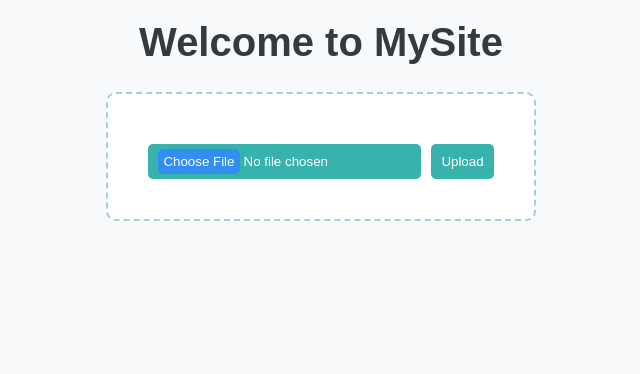
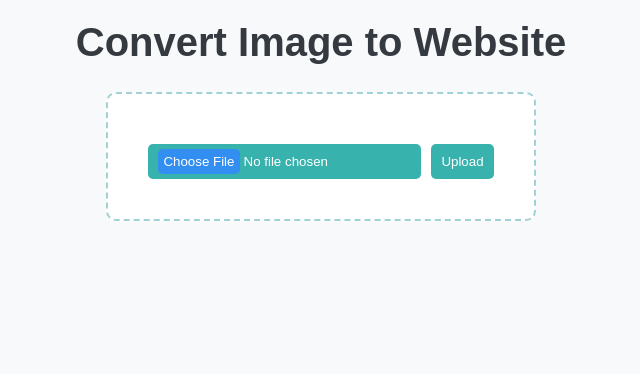
Before and after one commit to keith666666/img2web, a Flask app: page / in a window 1280 px wide. Shown: the part 46-420 px from the top of the page, without its empty margins (319-959 px from the left). Run offline with Flask 3, Linux system fonts and the light colour scheme.

Commit message:
feat: update page titles and meta tags for  better SEO and social sharing

```diff
--- a/app/templates/base.html
+++ b/app/templates/base.html
@@ -4,8 +4,38 @@
 <head>
   <meta charset="UTF-8" />
   <meta name="viewport" content="width=device-width, initial-scale=1.0" />
-  <title>{% block title %}MySite{% endblock %}</title>
+  <title>{% block title %}Image to Website - Convert Images to Web Pages{% endblock %}</title>
+  <!-- Meta Description -->
+  <meta name="description"
+    content="Easily convert images to web page links with our efficient tool. Perfect for creating shareable web pages from your images.">
+
+  <!-- Open Graph Meta Tags for Social Sharing -->
+  <meta property="og:title" content="Image to Website - Convert Images to Web Pages">
+  <meta property="og:description"
+    content="Easily convert images to web page links with our efficient tool. Perfect for creating shareable web pages from your images.">
+  <meta property="og:image" content="{{ url_for('static', filename='images/og-image.png') }}">
+  <meta property="og:url" content="https://imagetowebsite.dev/">
+  <meta property="og:type" content="website">
+
+  <!-- Twitter Card Meta Tags -->
+  <meta name="twitter:card" content="summary_large_image">
+  <meta name="twitter:title" content="Image to Website - Convert Images to Web Pages">
+  <meta name="twitter:description"
+    content="Easily convert images to web page links with our efficient tool. Perfect for creating shareable web pages from your images.">
+  <meta name="twitter:image" content="{{ url_for('static', filename='images/twitter-image.png') }}">
+
+  <!-- Favicon -->
+  <link rel="icon" href="{{ url_for('static', filename='images/favicon.ico') }}" type="image/x-icon">
+  <!-- Alternative formats (optional) -->
+  <link rel="icon" href="{{ url_for('static', filename='images/favicon.png') }}" type="image/png">
+  <link rel="apple-touch-icon" sizes="180x180" href="{{ url_for('static', filename='images/apple-touch-icon.png') }}">
+
+  <!-- Canonical Link -->
+  <link rel="canonical" href="https://imagetowebsite.dev/">
+
+  <!-- style -->
   <link rel="stylesheet" href="{{ url_for('static', filename='css/main.css') }}" />
+
   <!-- Google tag (gtag.js) -->
   <script async src="https://www.googletagmanager.com/gtag/js?id=G-0WNNW3FTF3"></script>
   <script>
@@ -25,7 +55,7 @@
     <div class="nav-item"><a href="#">Home</a></div>
   </nav>
   <header>
-    <h1>{% block header %}MySite{% endblock %}</h1>
+    <h1>{% block header %}Convert Images to Web Pages{% endblock %}</h1>
   </header>
   <main>{% block content %}{% endblock %}</main>
   <footer>
--- a/app/templates/index.html
+++ b/app/templates/index.html
@@ -1,8 +1,8 @@
 {% extends "base.html" %}
 
-{% block title %}Home - MySite{% endblock %}
+{% block title %}Home - Image to Website{% endblock %}
 
-{% block header %}Welcome to MySite{% endblock %}
+{% block header %}Convert Image to Website{% endblock %}
 
 {% block content %}
 <div x-data="updateAndGenerate">
@@ -25,7 +25,7 @@
                     fill="currentColor" />
             </svg>
             Open in New Tab</a>
-        <iframe :src="pageUrl"></iframe>
+        <iframe :src="pageUrl" title="Generated Web Page Preview"></iframe>
         <p class="description">Reminder: The generated page URL will be valid for 7 days.</p>
     </div>
 </div>
```
Also changed, not shown: app/static/images/android-chrome-192x192.png (added), app/static/images/android-chrome-512x512.png (added), app/static/images/apple-touch-icon.png (added), app/static/images/favicon-16x16.png (added), app/static/images/favicon-32x32.png (added), app/static/images/favicon.ico (added), app/static/images/site.webmanifest (added).
